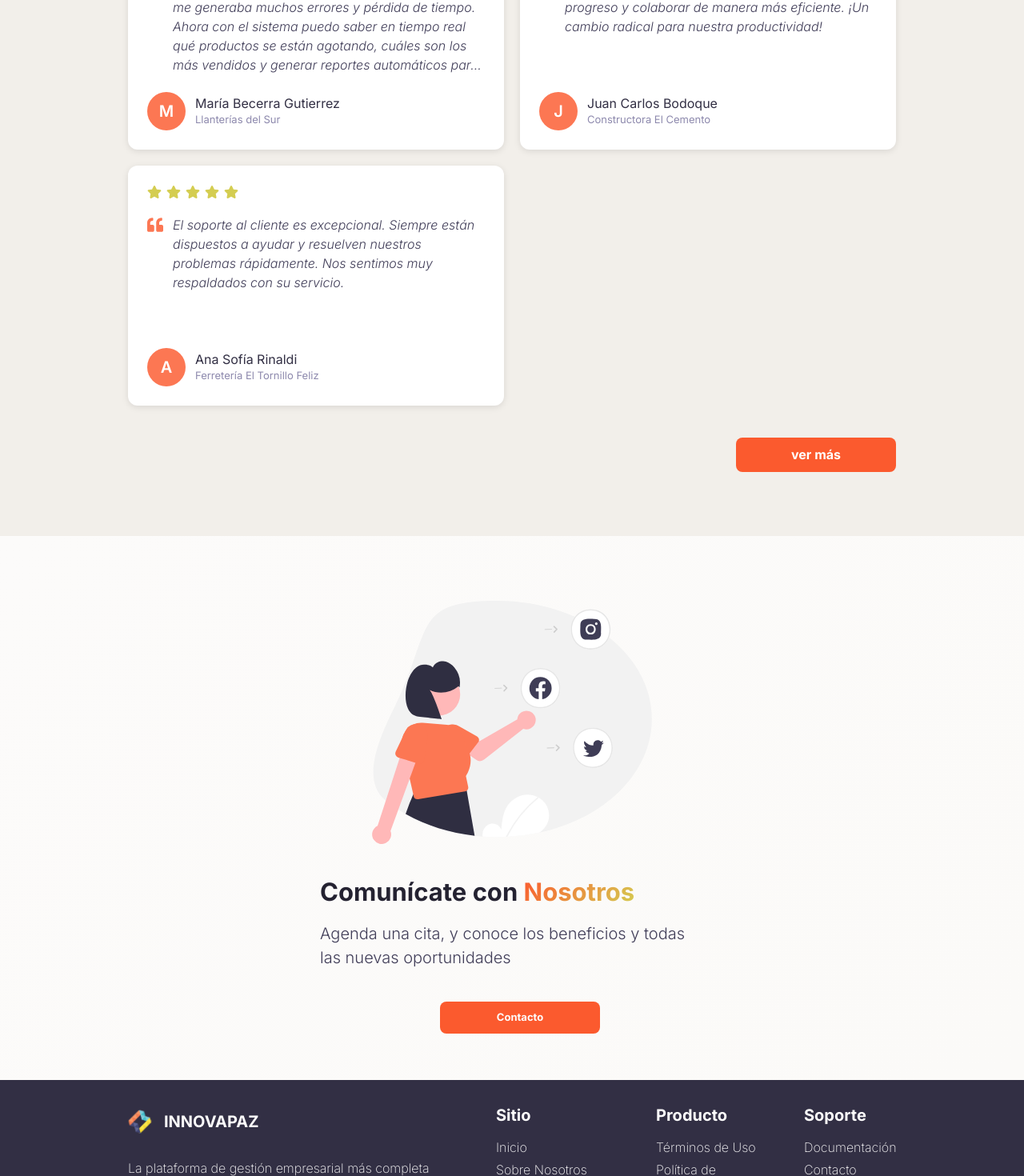
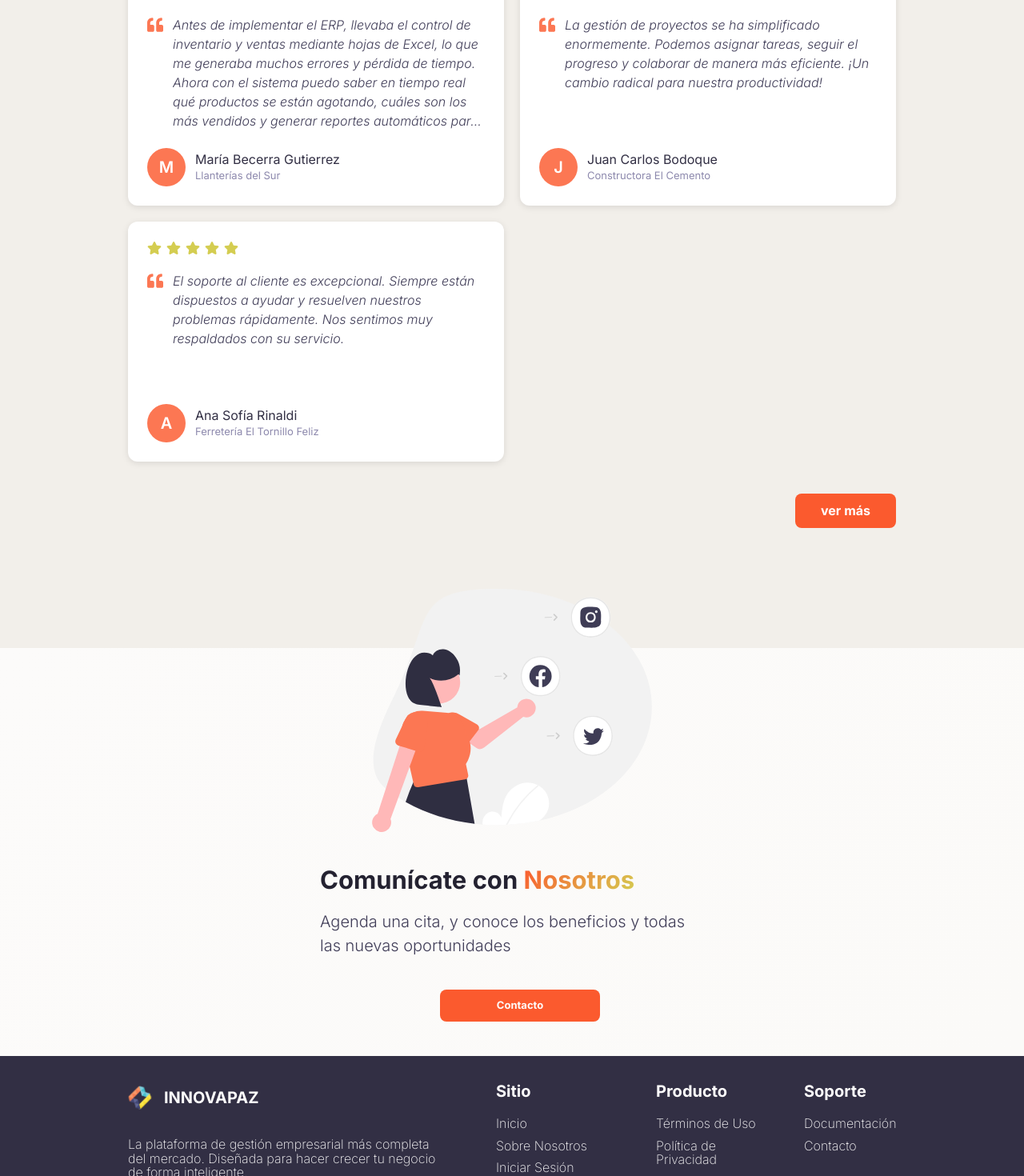
Before and after one commit to edisonCheca/INNOVAPAZ, a React (Vite) app in the folder frontend/: page / in a window 1280 px wide. Shown: the part 3742-5212 px from the top of the page at 80% size. Built offline with nearby package versions, Linux system fonts and the light colour scheme; no server answers.

Commit message:
style(contactsection): mejora con la posicion del icono sobre saliente

```diff
--- a/frontend/src/components/layout/CommentSection.css
+++ b/frontend/src/components/layout/CommentSection.css
@@ -60,15 +60,13 @@
   box-shadow: none;
 }
 
-@media (max-width: 411px) {
+@media (max-width: 380px) {
+  .comment-section {
+    padding: 80px 0;
+  }
+
   .comment-section__container {
     padding: 40px 16px;
-  }
-}
-
-@media (min-width: 481px) {
-  .comment-section__container {
-    padding: 40px 32px;
   }
 
   .comment-section__button {
@@ -78,6 +76,10 @@
 }
 
 @media (min-width: 768px) {
+  .comment-section {
+    padding: 110px 0;
+  }
+
   .comment-section__container {
     max-width: 680px;
   }
--- a/frontend/src/components/layout/ContactSection.css
+++ b/frontend/src/components/layout/ContactSection.css
@@ -66,11 +66,22 @@
   max-width: 200px;
   margin: 0 auto;
 }
+@media (min-width: 375px) {
+  .contact-section {
+    height: 385px;
+  }
+
+  .contact-section__content {
+    position: relative;
+    top: -65px;
+  }
+}
 
 /* Tablet styles */
 @media (min-width: 768px) {
   .contact-section {
-    height: 600px;
+    top: 50px;
+    height: 430px;
   }
 
   .contact-section__container {
@@ -78,9 +89,10 @@
   }
 
   .contact-section__content {
+    position: relative;
     flex-direction: column;
     align-items: center;
-    justify-content: center;
+    top: -70px;
     gap: 20px;
   }
 
```
